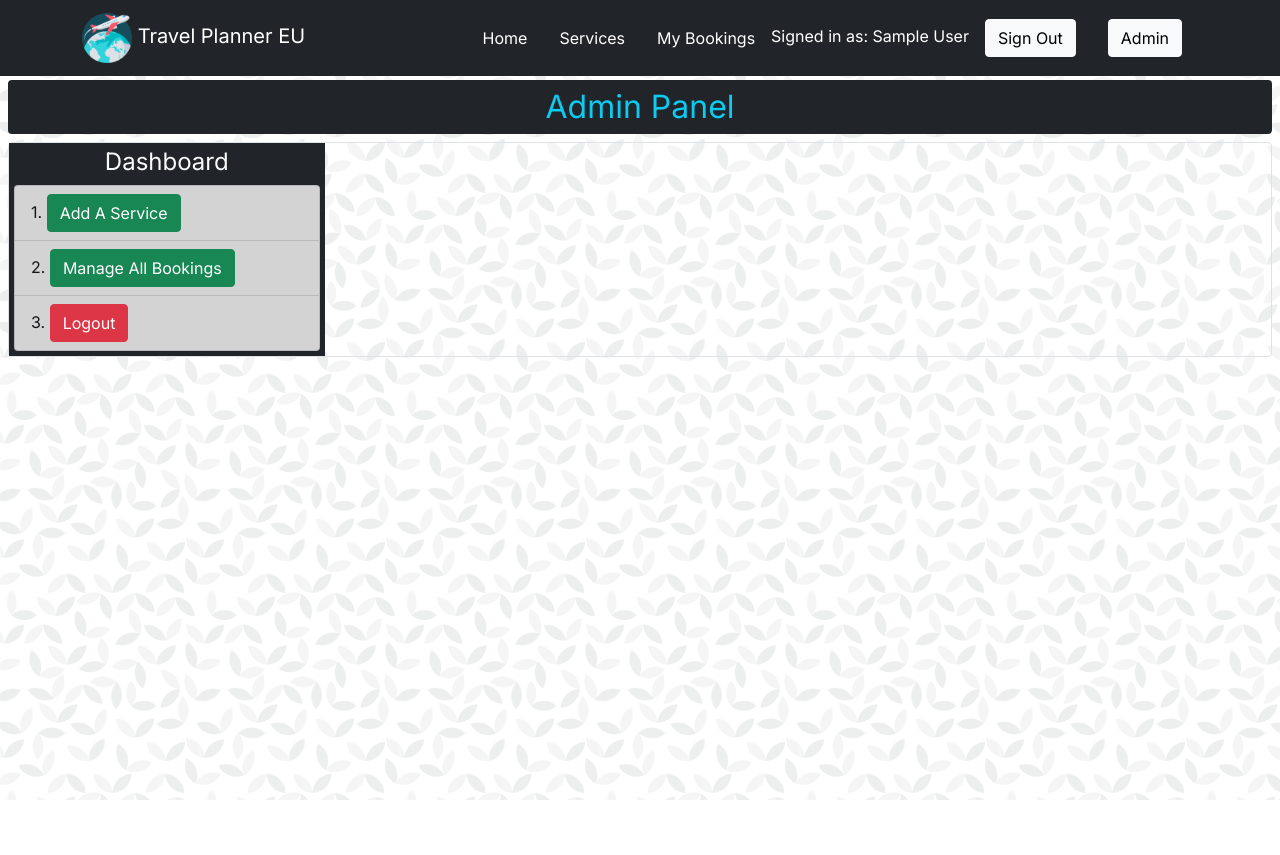
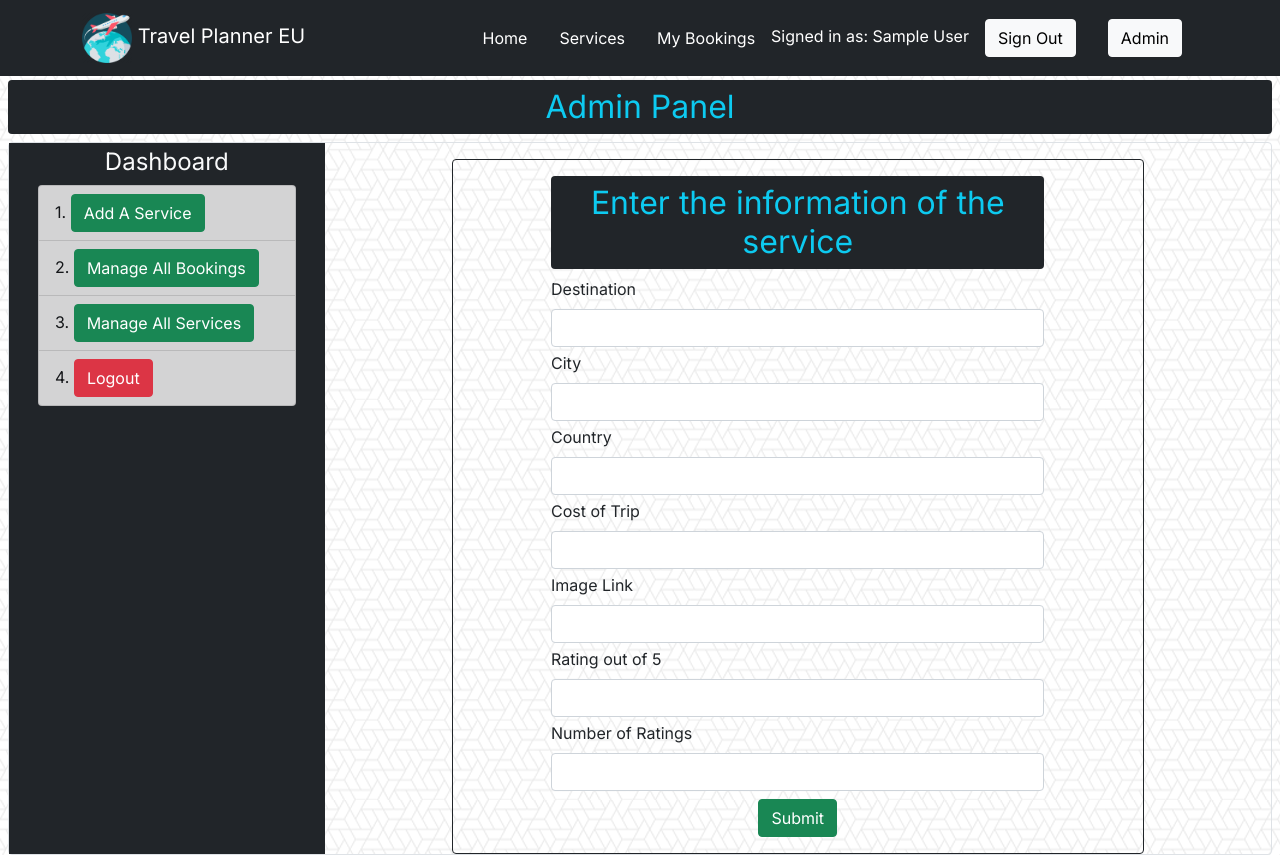
Before and after one commit to Psyche47/Travel-Planner-EU-Client, a React (Create React App) app: page /admin in a window 1280 px wide. Before the commit the page ends 800 px from the top, so only its background shows below. Built offline with nearby package versions, Linux system fonts and the light colour scheme; no server answers; sample sign-in values are in the browser's storage.

Commit message:
Implemented Manage All Services

```diff
--- a/src/App.js
+++ b/src/App.js
@@ -13,6 +13,7 @@
 import PrivateRoute from "./Pages/PrivateRoute/PrivateRoute";
 import AddServices from "./Pages/AddServices/AddServices";
 import MyBookings from "./Pages/MyBookings/MyBookings";
+import ManageAllServices from "./Pages/ManageAllServices/ManageAllServices";
 
 function App() {
   return (
@@ -36,8 +37,11 @@
             <PrivateRoute path="/bookings/:id">
               <ConfirmBookings></ConfirmBookings>
             </PrivateRoute>
-            <PrivateRoute path="/mybookings">
+            <PrivateRoute path="/myBookings">
               <MyBookings></MyBookings>
+            </PrivateRoute>
+            <PrivateRoute path="/manageAllServices">
+              <ManageAllServices></ManageAllServices>
             </PrivateRoute>
             <PrivateRoute path="/admin">
               <Admin></Admin>
--- a/src/Pages/AddServices/AddServices.js
+++ b/src/Pages/AddServices/AddServices.js
@@ -26,7 +26,7 @@
   };
   return (
     <div>
-      <Container>
+      {/* <Container> */}
       <Form
         onSubmit={handleSubmit(onSubmit)}
         className="border border-dark rounded mt-3 w-75 p-3 mx-auto"
@@ -50,10 +50,7 @@
 
         <Form.Group className="mb-1 w-75 mx-auto">
           <Form.Label>City</Form.Label>
-            <Form.Control
-              type="text"
-              {...register("city", { required: true })}
-            />
+          <Form.Control type="text" {...register("city", { required: true })} />
           <Form.Text className="text-muted">
             {errors.city && (
               <h5 className="text-danger mt-1">This field is required</h5>
@@ -89,10 +86,7 @@
 
         <Form.Group className="mb-1 w-75 mx-auto">
           <Form.Label>Image Link</Form.Label>
-            <Form.Control
-              type="url"
-              {...register("image", { required: true })}
-            />
+          <Form.Control type="url" {...register("image", { required: true })} />
           <Form.Text className="text-muted">
             {errors.image && (
               <h5 className="text-danger mt-1">This field is required</h5>
@@ -127,11 +121,13 @@
           </Form.Text>
         </Form.Group>
 
-          <Form.Group className="mt-2 w-75 mx-auto">
+        <div className="text-center">
+          <Form.Group className="mt-2 w-75 mx-auto ">
             <input type="submit" className="btn btn-success" />
           </Form.Group>
+        </div>
       </Form>
-      </Container>
+      {/* </Container> */}
     </div>
   );
 };
--- /dev/null
+++ b/src/Pages/Admin/Admin.css
@@ -0,0 +1,3 @@
+body {
+  background: url(/src/Images/what-the-hex.png);
+}
--- a/src/Pages/Admin/Admin.js
+++ b/src/Pages/Admin/Admin.js
@@ -1,9 +1,12 @@
 import React, { useState } from "react";
-import { Button, Col, ListGroup, Row } from "react-bootstrap";
+import { Button, Col, Container, ListGroup, Row } from "react-bootstrap";
+import AddServices from "../AddServices/AddServices";
+import ManageAllServices from "../ManageAllServices/ManageAllServices";
+import "./Admin.css";
 
 const Admin = () => {
-  const [control, setControl] = useState("addServices");
-  console.log(control);
+  const [render, setRender] = useState("addServices");
+  console.log(render);
   return (
     <div>
       <h2 className="text-info text-center mt-1 bg-dark rounded mx-2 p-2">
@@ -11,12 +14,13 @@
       </h2>
       <Row className="mx-2 border rounded ">
         <Col className="border border-dark p-1 bg-dark" lg={3} md={3} sm={12}>
+          <Container>
             <h4 className="text-center text-light">Dashboard</h4>
             <ListGroup as="ol" numbered>
               <ListGroup.Item variant="dark" as="li" className="admin-item">
                 <Button
                   variant="success"
-                onClick={() => setControl("addServices")}
+                  onClick={() => setRender("addServices")}
                 >
                   {" "}
                   Add A Service
@@ -25,20 +29,34 @@
               <ListGroup.Item variant="dark" as="li" className="admin-item">
                 <Button
                   variant="success"
-                onClick={() => setControl("manageServices")}
+                  onClick={() => setRender("manageBookings")}
                 >
                   Manage All Bookings
                 </Button>
               </ListGroup.Item>
               <ListGroup.Item variant="dark" as="li" className="admin-item">
-              <Button variant="danger" onClick={() => setControl("logOut")}>
+                <Button
+                  variant="success"
+                  onClick={() => setRender("manageServices")}
+                >
+                  Manage All Services
+                </Button>
+              </ListGroup.Item>
+              <ListGroup.Item variant="dark" as="li" className="admin-item">
+                <Button variant="danger" onClick={() => setRender("logOut")}>
                   {" "}
                   Logout
                 </Button>
               </ListGroup.Item>
             </ListGroup>
+          </Container>
         </Col>
-        <Col lg={9} md={9} sm={12}></Col>
+        <Col lg={9} md={9} sm={12}>
+          {render === "addServices" && <AddServices></AddServices>}
+          {render === "manageServices" && (
+            <ManageAllServices></ManageAllServices>
+          )}
+        </Col>
       </Row>
     </div>
   );
--- a/src/Pages/ConfirmBookings/ConfirmBookings.js
+++ b/src/Pages/ConfirmBookings/ConfirmBookings.js
@@ -45,6 +45,7 @@
     data.country = singleService?.country;
     data.price = singleService?.price;
     data.image = singleService?.image;
+    data.number_of_reviews = singleService?.number_of_reviews;
     data.status = "pending";
     fetch("http://localhost:5000/confirmedBooking", {
       method: "POST",
--- /dev/null
+++ b/src/Pages/ManageAllServices/ManageAllServices.js
@@ -0,0 +1,43 @@
+import React from "react";
+import { Table, Button } from "react-bootstrap";
+import useServices from "../../Hooks/useServices";
+
+const ManageAllServices = () => {
+  const [services] = useServices();
+  return (
+    <div>
+      <Table striped bordered hover>
+        <thead>
+          <tr>
+            <th>#</th>
+            <th>Destination</th>
+            <th>Country</th>
+            <th>City</th>
+            <th>Price</th>
+            <th>Rating</th>
+            <th>Number of Reviews</th>
+            <th>Action</th>
+          </tr>
+        </thead>
+        {services?.map((service, index) => (
+          <tbody>
+            <tr>
+              <td>{index}</td>
+              <td>{service?.destination}</td>
+              <td>{service?.country}</td>
+              <td>{service?.city}</td>
+              <td>{service?.price}</td>
+              <td>{service?.rating}</td>
+              <td>{service?.number_of_reviews}</td>
+              <td>
+                <Button variant="danger">Delete</Button>
+              </td>
+            </tr>
+          </tbody>
+        ))}
+      </Table>
+    </div>
+  );
+};
+
+export default ManageAllServices;
--- a/src/Pages/MyBookings/MyBookings.js
+++ b/src/Pages/MyBookings/MyBookings.js
@@ -61,7 +61,6 @@
               </Col>
             ) : (
               bookings.map((booking) => (
-                // <Booking key={booking._id} booking={booking}></Booking>
                 <Col lg={4} md={6} sm={12} key={booking._id}>
                   <Card style={{ width: "18rem" }} className="mt-3 g-2 mx-auto">
                     <Card.Img
@@ -91,8 +90,7 @@
                       </ListGroupItem>
                       <ListGroupItem>
                         <Star className="me-1" size="1.5em" />
-                        {booking?.rating}/5.0, {booking?.number_of_reviews}{" "}
-                        reviews.
+                        {booking?.rating}/5.0 reviews.
                       </ListGroupItem>
                       <ListGroupItem>
                         <Review className="me-1" size="1.5em" />
--- a/src/Pages/Service/Service.js
+++ b/src/Pages/Service/Service.js
@@ -48,7 +48,7 @@
           </ListGroupItem>
           <ListGroupItem>
             <Star className="me-1" size="1.5em" />
-            {rating}/5.0, {number_of_reviews} reviews.
+            {rating}/5.0
           </ListGroupItem>
           <ListGroupItem>
             <Review className="me-1" size="1.5em" />
```
Also changed, not shown: src/Images/what-the-hex.png (added). Lines whose indentation alone changed are shown as unchanged.
